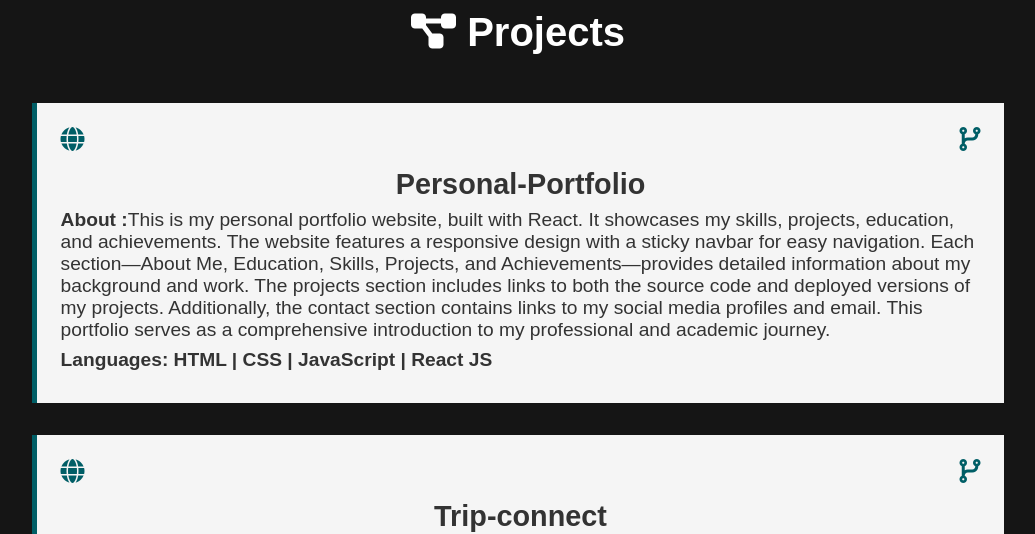
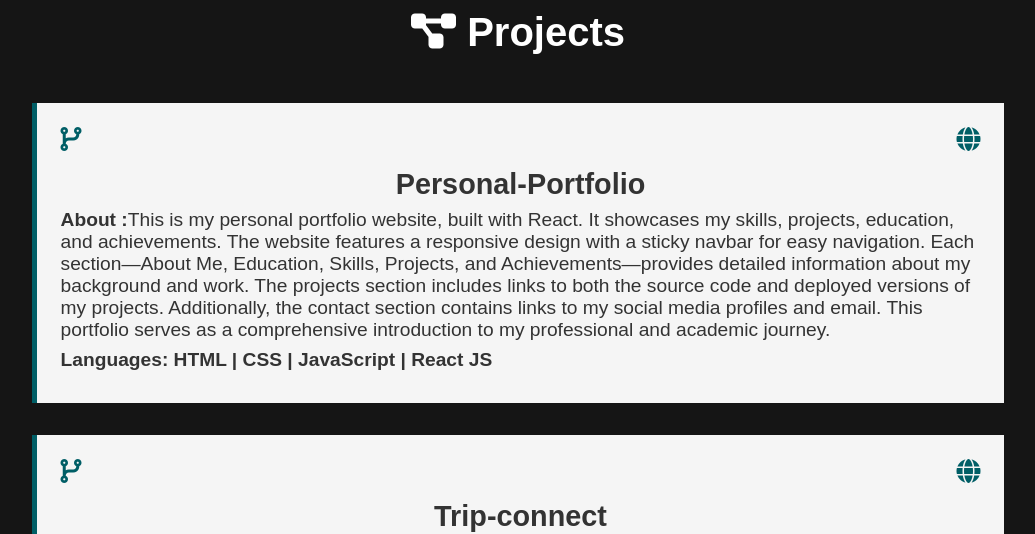
Before and after one commit to Saini-Yogesh/Portfolio, a React (Create React App) app: page / in a window 1280 px wide. Shown: the part 2420-2954 px from the top of the page, without its empty margins (122-1157 px from the left). Built offline with nearby package versions, Linux system fonts and the light colour scheme.

Commit message:
changing the position of icons

```diff
--- a/src/components/Project/Projectitem.js
+++ b/src/components/Project/Projectitem.js
@@ -7,11 +7,11 @@ const Projectitem = (props) => {
     <>
       <div className="project-item">
         <div className="project-links">
+          <a href={sourceCodeLink} target="_blank" rel="noopener noreferrer">
+            <i className="fa-solid fa-code-branch project-icon"></i>
+          </a>
           <a href={deployedLink} target="_blank" rel="noopener noreferrer">
             <i className="fa-solid fa-globe project-icon"></i>
-          </a>
-          <a href={sourceCodeLink} target="_blank" rel="noopener noreferrer">
-            <i className="fa-solid fa-code-branch project-icon"></i>
           </a>
         </div>
         <h3 className="project-name">{name}</h3>
```
